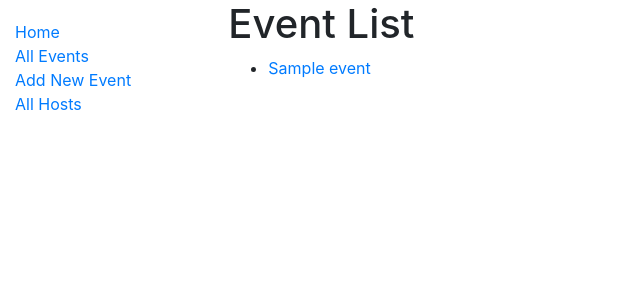
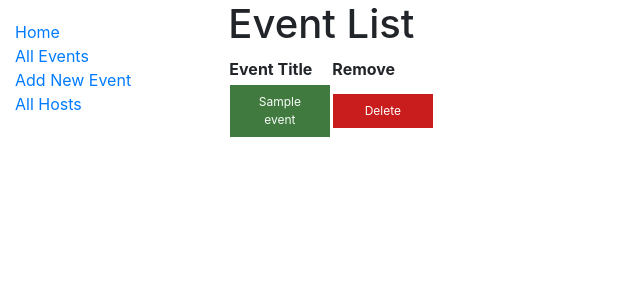
Before and after one commit to Nikki1970/eventsapp, a Django app: page /eventapp/listofevents/ in a window 1280 px wide. Shown: the top 300 px of the page, without its empty margins (0-640 px from the left). Run offline with Django 3.2, Linux system fonts and the light colour scheme; tables that the repository leaves empty hold one stand-in row (values such as "Sample post"); parts of the project's set-up code (start-up, migrations or seed data) failed here and were passed over.

Commit message:
Add feature Delete an Event

```diff
--- a/eventapp/static/css/styles.css
+++ b/eventapp/static/css/styles.css
@@ -3,3 +3,30 @@
     padding : 0;
     list-style : none;
 }
+.button {
+    background-color: #c91c1c;
+    border: none;
+    color: white;
+    padding: 8px 20px;
+    text-align: center;
+    text-decoration: none;
+    display: inline-block;
+    font-size: 12px;
+    margin: 2px 0.5px;
+    cursor: pointer;
+    width: 100px
+  }
+
+  .eventbutton {
+    background-color: #407a3e;
+    border: none;
+    color: rgb(249, 253, 251);
+    padding: 8px 20px;
+    text-align: center;
+    text-decoration: none;
+    display: inline-block;
+    font-size: 12px;
+    margin: 2px 0.5px;
+    cursor: pointer;
+    width:100px
+  }
--- a/eventapp/templates/eventapp/event_list.html
+++ b/eventapp/templates/eventapp/event_list.html
@@ -3,13 +3,18 @@
 {% block content %}
   <h1>Event List</h1>
   {% if event_list %}
-  <ul>
+<table style="width:15%">
+      <tr>
+        <th>Event Title</th>
+        <th>Remove </th>
+      </tr>
     {% for event in event_list %}
-      <li>
-        <a href="{{ event.get_absolute_url }}">{{ event.title }}</a>
-      </li>
+      <tr>
+        <td><a href="{{ event.get_absolute_url }}" class="eventbutton">{{ event.title }}</a></td>
+        <td><a href="{% url 'delete_event' event.pk %}" class="button">Delete</a></td>
+      </tr>
     {% endfor %}
-  </ul>
+</table>
   {% else %}
     <p>There are no Events.</p>
   {% endif %}
--- a/eventapp/urls.py
+++ b/eventapp/urls.py
@@ -6,5 +6,6 @@ urlpatterns = [
     path('event/<int:pk>/',views.EventDetailView.as_view(),name="event-detail"),
     path('event/new/',views.event_new,name='new_event'),
     path('all_hosts/', views.all_hosts, name='all-hosts'),
-    path('event/host/<str:inputhost>/',views.host_events, name="host-events")
+    path('event/host/<str:inputhost>/',views.host_events, name="host-events"),
+    path('delete_event/<int:pk>/',views.deleteEvent, name="delete_event"),
 ]
--- a/eventapp/views.py
+++ b/eventapp/views.py
@@ -40,3 +40,11 @@ def host_events(request,inputhost):
     user = User.objects.get(username=inputhost)
     host = Event.objects.filter(host=user)
     return render(request, 'eventapp/host_events.html',context={"hosts":host})
+
+def deleteEvent(request, pk):
+    event = Event.objects.get(id=pk)
+    if request.method =="POST":
+        event.delete()
+        return redirect('list-of-events')
+    context = {'event':event}
+    return render(request, "eventapp/delete.html",context)
--- a/placesapp/templates/base_generic.html
+++ b/placesapp/templates/base_generic.html
@@ -7,7 +7,7 @@
   <link rel="stylesheet" href="https://cdn.jsdelivr.net/npm/bootstrap@4.5.3/dist/css/bootstrap.min.css" integrity="sha384-TX8t27EcRE3e/ihU7zmQxVncDAy5uIKz4rEkgIXeMed4M0jlfIDPvg6uqKI2xXr2" crossorigin="anonymous">
   <!-- Add additional CSS in static file -->
   {% load static %}
-  <link rel="stylesheet" href="{% static 'css/styles.css' %}">
+  <link rel="stylesheet" href="{% static 'css/style.css' %}">
 </head>
 <body>
   <div class="container-fluid">
```
Also changed, not shown: eventapp/templates/eventapp/delete.html (added, +11 -0 lines).
